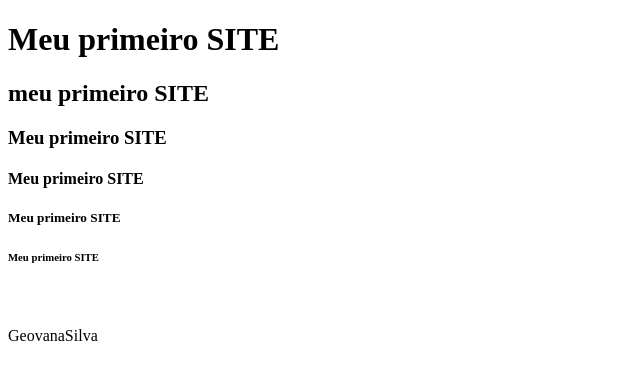
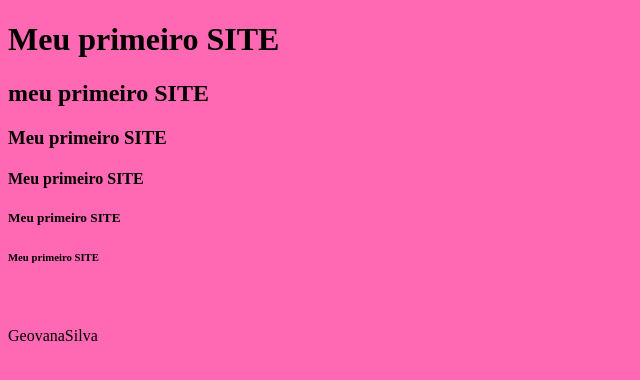
Before and after one commit to GeovanaSilvaSantos/projeto_site, a plain HTML site: page index.html in a window 1280 px wide. Shown: the whole page, without its empty margins (0-640 px from the left). Drawn offline with Linux system fonts and the light colour scheme.

Commit message:
projetoSite v1

```diff
--- a/estilo.css
+++ b/estilo.css
@@ -0,0 +1,4 @@
+body{
+    background-color: hotpink;
+
+}
--- a/index.html
+++ b/index.html
@@ -4,6 +4,7 @@
     <meta charset="UTF-8">
     <meta name="viewport" content="width=device-width, initial-scale=1.0">
     <title>Geovana-1DSB</Geovana-1DSB></title>
+    <link rel="stylesheet" href="estilo.css">
 </head>
 <body>
     <h1>Meu primeiro SITE</h1>
```
